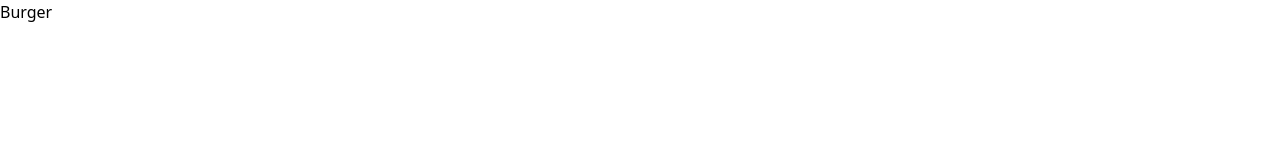
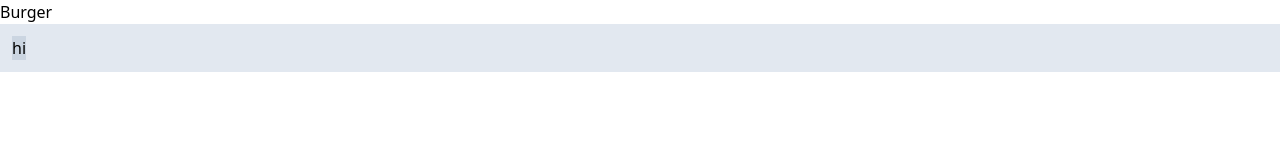
Before and after one commit to Brady-Lemaster/website, a plain HTML site: page index.html in a window 1280 px wide. Drawn offline with nearby package versions, Linux system fonts and the light colour scheme.

Commit message:
Update index.html

```diff
--- a/index.html
+++ b/index.html
@@ -5,12 +5,19 @@
       BLEM | Home
     </title>
     <meta charset="utf-8" name="viewport" content="width=device-width, initial-scale=1">
-  <script src="https://cdn.tailwindcss.com"></script>
+    <script src="https://cdn.tailwindcss.com"></script>
     <script src="https://unpkg.com/alpinejs" defer></script>
   </head>
   <body>
     <div x-data="{ open: true }">
       <button @click="open = ! open">Burger</button>
       <span x-show="open">
-        <div class="">
-          <div class="float-left m-3 ">
+        <div class="bg-slate-200 fixed w-full block">
+          <div class="relative inline-block float-left m-3 bg-slate-300">
+            <p>hi</p>
+          </div>
+        </div>
+      </span>
+    </div>
+  </body>
+</html>
```
